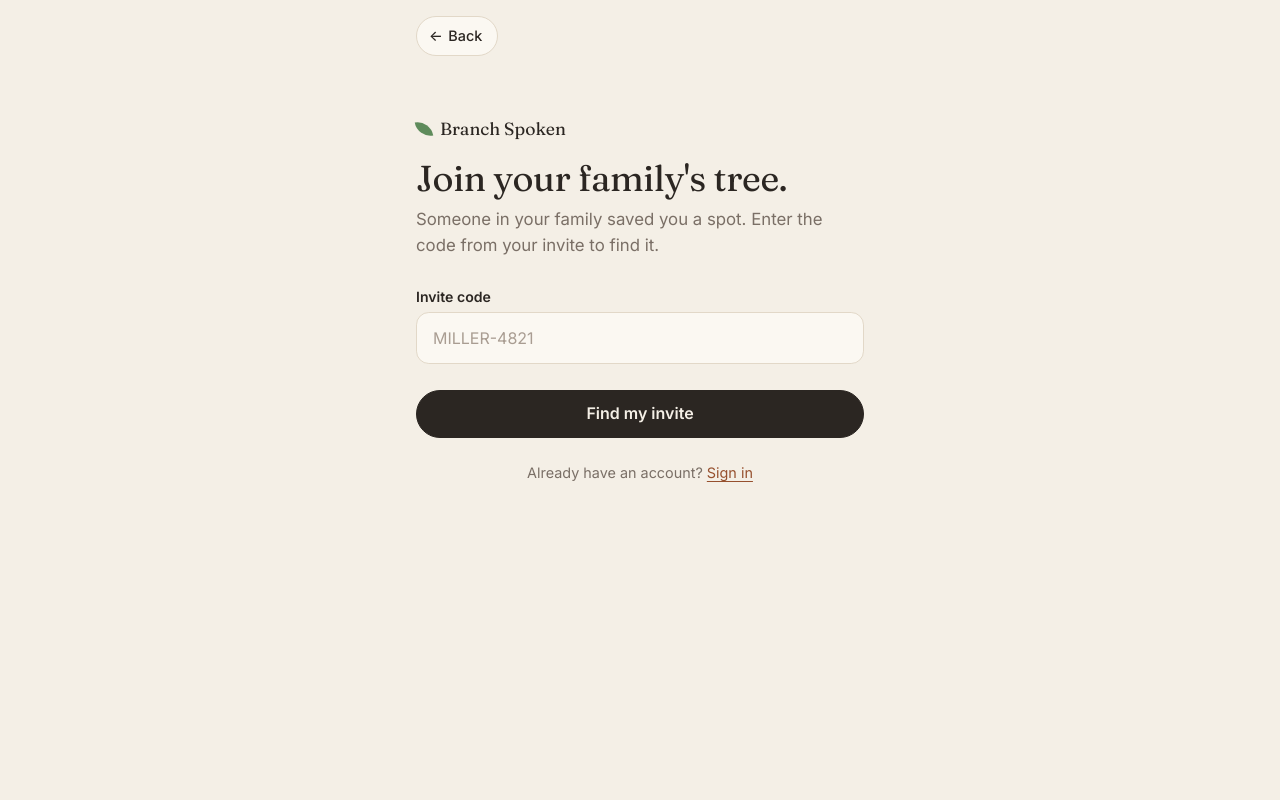
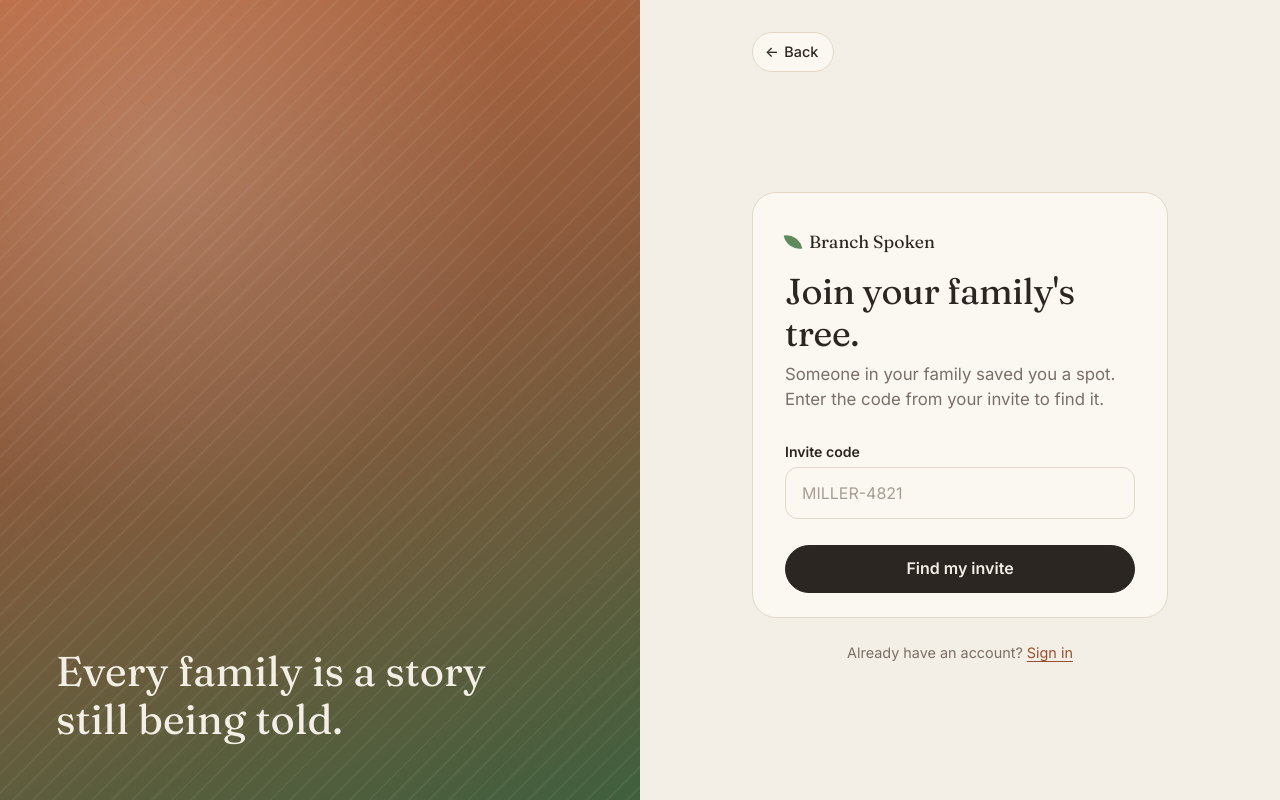
Before and after one commit to JohnHazukaJr/Branchspoken, a Flask app: page /join in a window 1280 px wide. Run offline with Flask 3, Linux system fonts and the light colour scheme; data that the repository does not hold is empty; some libraries are stand-ins or nearby versions.

Commit message:
desktop layout

```diff
--- a/static/css/style.css
+++ b/static/css/style.css
@@ -350,7 +350,9 @@ legend {
 }
 
 form > div,
-fieldset > div {
+fieldset > div,
+.write-main > div,
+.write-side > div {
   margin-bottom: 1.1rem;
 }
 
@@ -2990,3 +2992,203 @@ nav[aria-label="Main"] li:nth-child(3) a:hover {
     margin-top: 0;
   }
 }
+
+
+/* ---------- Computers: page layouts ---------- */
+
+@media (min-width: 1024px) {
+  .page-stories { --column: 72rem; }
+  .page-timeline { --column: 60rem; }
+
+  /* sign in, sign up, join: a picture panel beside the form */
+  .page-auth {
+    --column: 30rem;
+    display: grid;
+    grid-template-columns: minmax(0, 1fr) minmax(0, 1fr);
+    grid-template-rows: auto 1fr;
+    min-height: 100vh;
+  }
+
+  .page-auth::before {
+    content: "Every family is a story\A still being told.";
+    grid-column: 1;
+    grid-row: 1 / span 2;
+    position: sticky;
+    top: 0;
+    display: flex;
+    align-items: flex-end;
+    height: 100vh;
+    padding: 3.5rem;
+    white-space: pre-line;
+    font-family: var(--serif);
+    font-size: 2.6rem;
+    line-height: 1.15;
+    color: var(--cream);
+    background:
+      repeating-linear-gradient(135deg, rgb(255 255 255 / 0.06) 0 2px, transparent 2px 14px),
+      radial-gradient(circle at 25% 20%, rgb(255 255 255 / 0.18), transparent 45%),
+      linear-gradient(160deg, var(--terracotta) 0%, #8a5a3c 45%, #3f5f3d 100%);
+  }
+
+  .page-auth > header,
+  .page-auth main {
+    grid-column: 2;
+  }
+
+  .page-auth > header {
+    padding-top: 2rem;
+    margin-bottom: 0;
+  }
+
+  .page-auth main {
+    align-self: center;
+    padding: 2rem var(--gutter) 3rem;
+  }
+
+  .page-auth main > section:first-child {
+    padding: 2.25rem 2rem 1.5rem;
+    border: 1px solid var(--line);
+    border-radius: 1.5rem;
+    background: var(--paper);
+  }
+
+  .page-auth main > .card {
+    background: var(--cream);
+  }
+
+  /* recorder: the question and record button beside the transcript */
+  .page-record {
+    --column: 76rem;
+  }
+
+  .page-record form {
+    display: grid;
+    grid-template-columns: minmax(0, 1fr) minmax(0, 1fr);
+    column-gap: 4.5rem;
+    align-items: start;
+  }
+
+  .page-record form > :not(.record-main):not(.record-details) {
+    grid-column: 1 / -1;
+  }
+
+  .record-main {
+    grid-column: 1;
+    position: sticky;
+    top: 1.5rem;
+  }
+
+  .record-details {
+    grid-column: 2;
+    padding-top: 0.5rem;
+  }
+
+  .question h2 {
+    font-size: 2.75rem;
+  }
+
+  .record-button {
+    width: 6.5rem;
+    height: 6.5rem;
+  }
+
+  .record-button::before {
+    width: 4rem;
+    height: 4rem;
+  }
+
+  .record-button[aria-pressed="true"]::before {
+    width: 2rem;
+    height: 2rem;
+  }
+
+  .page-record textarea {
+    min-height: 16rem;
+  }
+
+  /* write: a big writing space with the details beside it */
+  .page-write {
+    --column: 64rem;
+  }
+
+  .page-write form {
+    display: grid;
+    grid-template-columns: minmax(0, 1.7fr) minmax(0, 1fr);
+    column-gap: 2.5rem;
+    align-items: start;
+  }
+
+  .page-write form > :not(.write-main):not(.write-side) {
+    grid-column: 1 / -1;
+  }
+
+  .write-main {
+    grid-column: 1;
+  }
+
+  .write-side {
+    grid-column: 2;
+    position: sticky;
+    top: 1.5rem;
+    padding: 1.5rem;
+    border: 1px solid var(--line);
+    border-radius: 1.25rem;
+    background: var(--paper);
+  }
+
+  .write-side .write-pair {
+    grid-template-columns: 1fr;
+    gap: 1.1rem;
+  }
+
+  .page-write textarea#story {
+    min-height: 28rem;
+  }
+
+  /* a story: text on the left, photo and player beside it */
+  .page-story {
+    --column: 72rem;
+  }
+
+  .page-story article {
+    display: grid;
+    grid-template-columns: minmax(0, 1fr) minmax(0, 22rem);
+    column-gap: 3.5rem;
+    align-items: start;
+  }
+
+  .page-story article > * {
+    grid-column: 1;
+  }
+
+  .page-story .story-head {
+    grid-column: 1 / -1;
+  }
+
+  .page-story .story-media {
+    grid-column: 2;
+    grid-row: 2 / span 3;
+    position: sticky;
+    top: 1.5rem;
+  }
+
+  .story-media figure {
+    aspect-ratio: 4 / 3;
+  }
+
+  .story-head h1 {
+    font-size: 2.8rem;
+  }
+
+  .page-story .card,
+  .page-story .pager-nav {
+    max-width: calc(100% - 25.5rem);
+  }
+}
+
+/* big screens: a little more room to breathe */
+@media (min-width: 1400px) {
+  html {
+    font-size: 106.25%;
+  }
+}
```
Also changed, not shown: templates/add-memory.html (+8 -0 lines), templates/story.html (+8 -0 lines), templates/write.html (+8 -0 lines).
